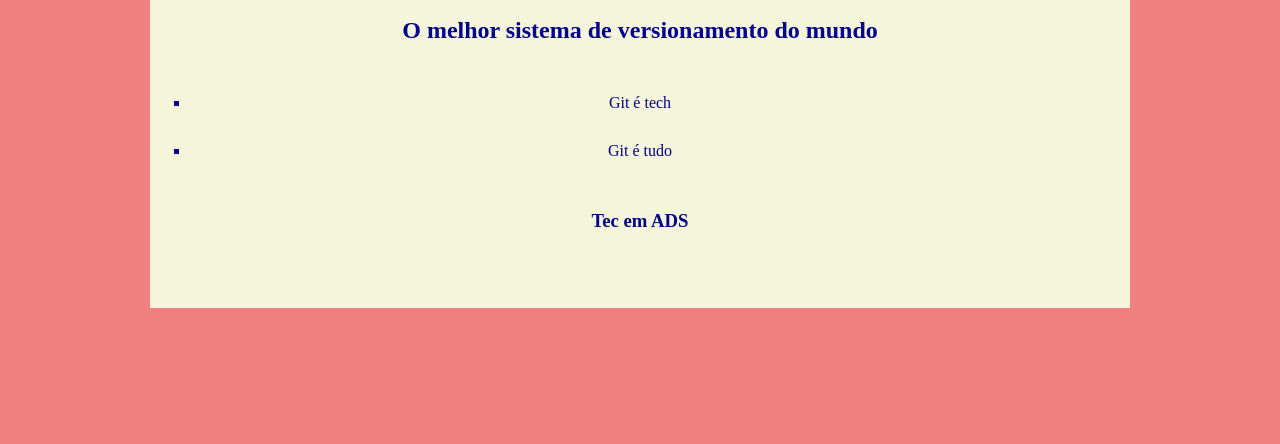
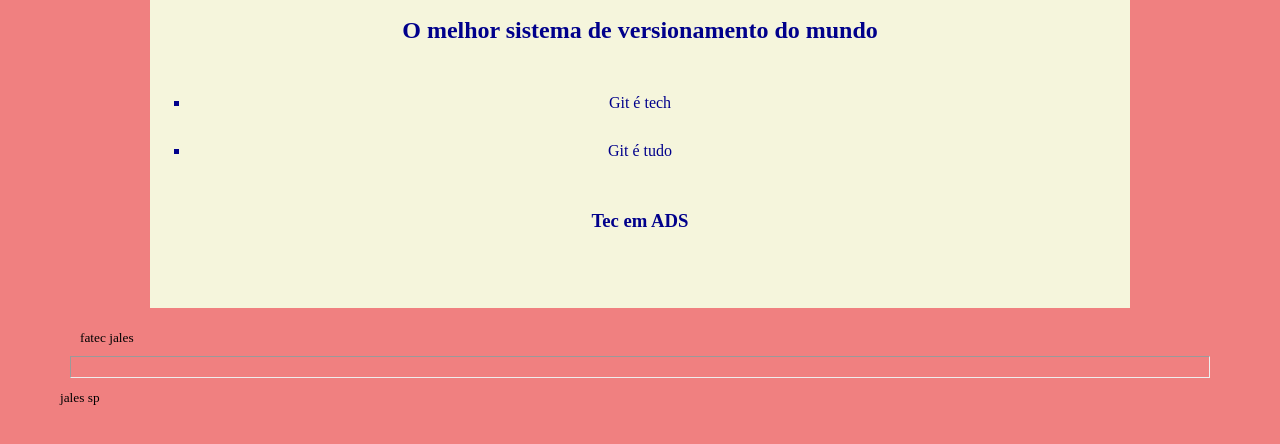
Before and after one commit to VictorSR117/ads-intro-git-Fatec, a plain HTML site: page index.html in a window 1280 px wide. Shown: the part 162-606 px from the top of the page. Drawn offline with Linux system fonts and the light colour scheme.

Commit message:
footer finaly added

```diff
--- a/index.html
+++ b/index.html
@@ -18,5 +18,6 @@
         </ul>
         <h3>Tec em ADS</h3>
     </div>
+    <footer><small>fatec jales <hr> jales sp</small></footer>
 </body>
 </html>
```
